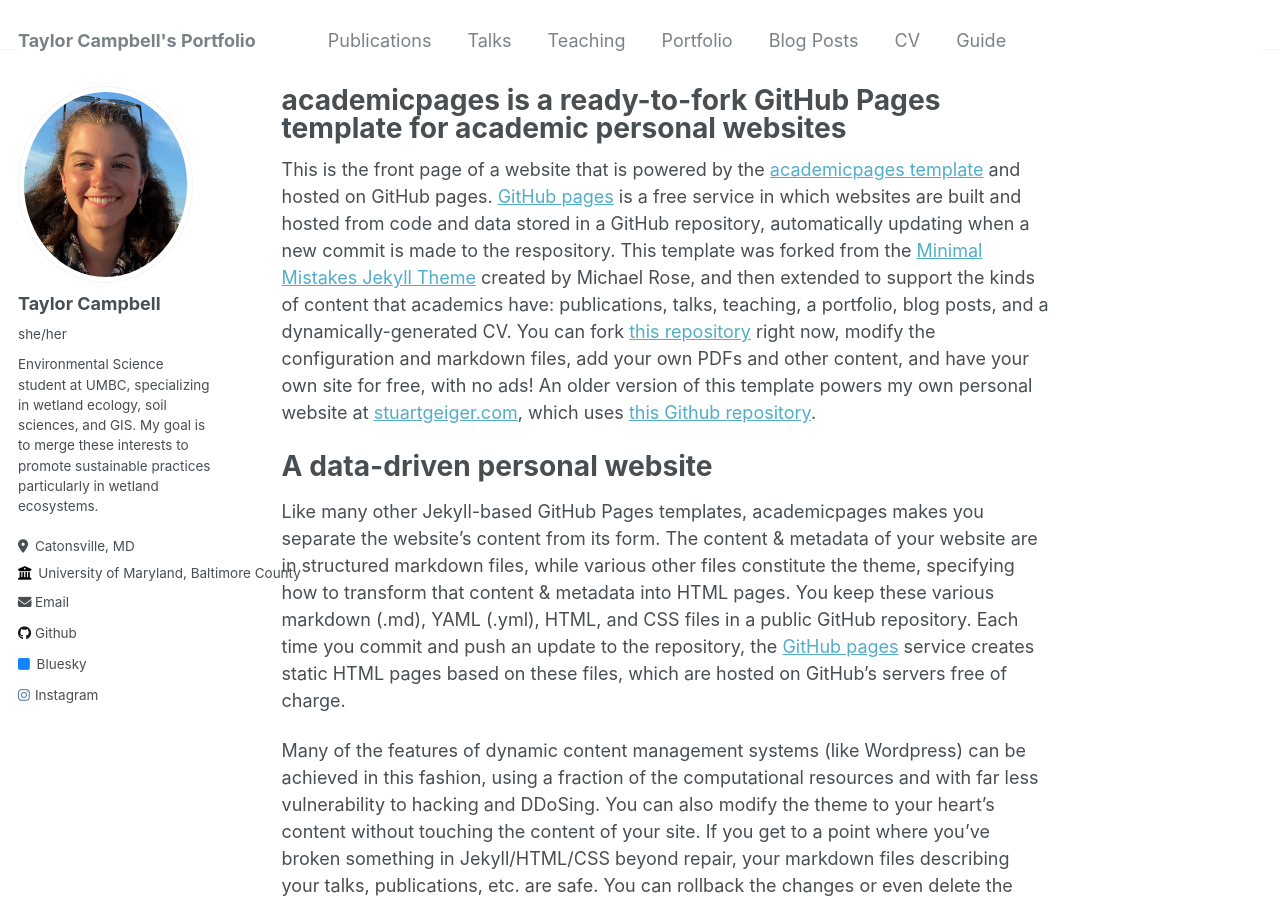
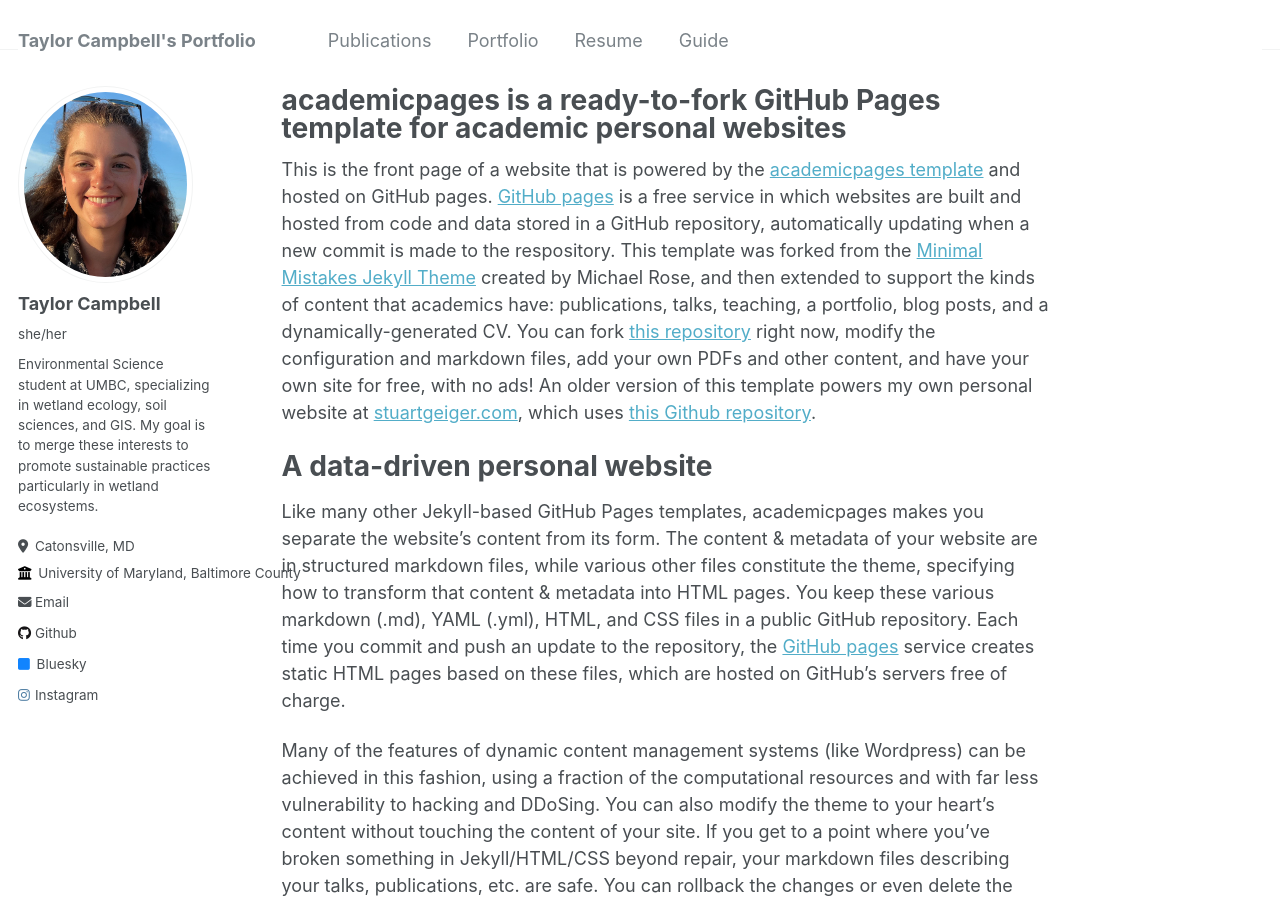
Before and after one commit to taylorc4/taylorc4.github.io, a Jekyll site: the page built from _pages/about.md, in a window 1280 px wide and 900 px high. Built offline with Jekyll 4.4.1, drawn with Linux system fonts in a browser that asks for light colours.

Commit message:
Update navigation.yml

```diff
--- a/_data/navigation.yml
+++ b/_data/navigation.yml
@@ -3,19 +3,19 @@
   - title: "Publications"
     url: /publications/
 
-  - title: "Talks"
-    url: /talks/
+  #- title: "Talks"
+   # url: /talks/
 
-  - title: "Teaching"
-    url: /teaching/
+  #- title: "Teaching"
+   # url: /teaching/
 
   - title: "Portfolio"
     url: /portfolio/
 
-  - title: "Blog Posts"
-    url: /year-archive/
+  #- title: "Blog Posts"
+   # url: /year-archive/
 
-  - title: "CV"
+  - title: "Resume"
     url: /cv/
 
   - title: "Guide"
```
